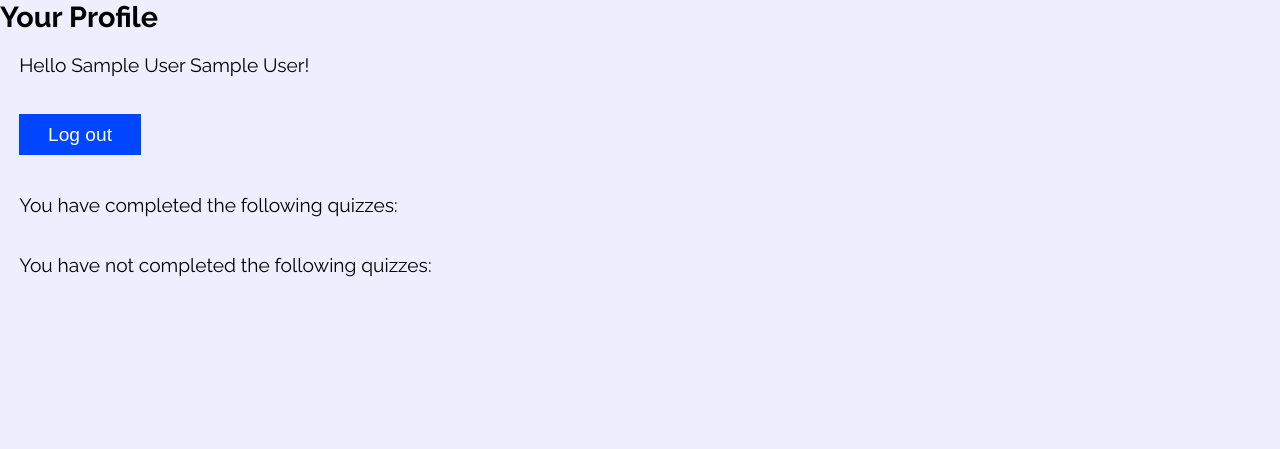
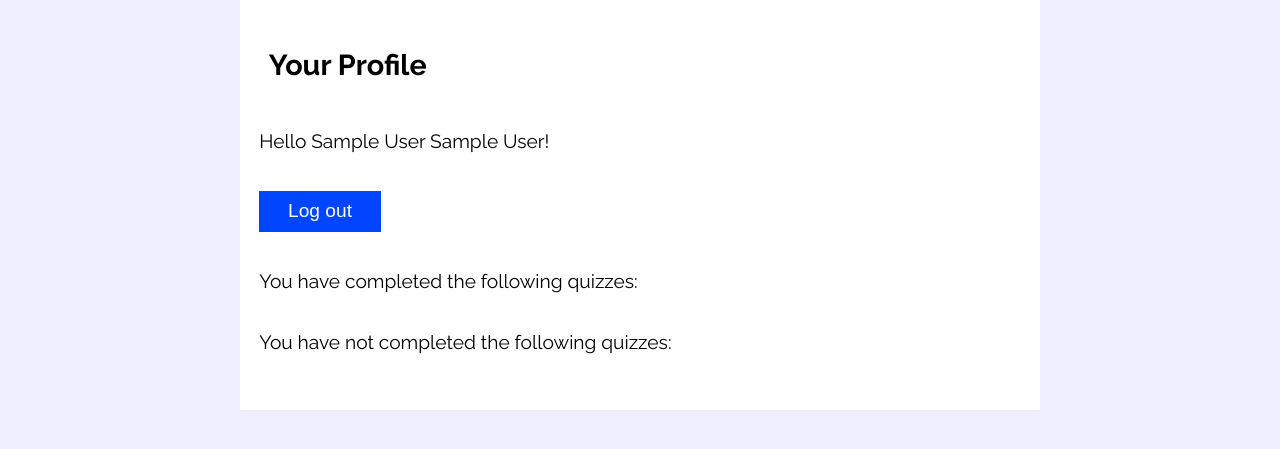
Before and after one commit to sylprimeau/esl-quiz-site, a PHP site: page /profile.php in a window 1280 px wide. Shown: the part 38-487 px from the top of the page. Run offline with PHP 8.4, Linux system fonts and the light colour scheme; the visitor is signed in with stand-in values (Sample User, id 1); data that the repository does not hold is empty; a stand-in replaces the project's code that opens the database connection; some libraries are stand-ins or nearby versions.

Commit message:
Made a few CSS adjustments to the profile page to make it look better

```diff
--- a/style.css
+++ b/style.css
@@ -387,6 +387,17 @@ footer {
 /***********************************************/
 /***********************************************/
 
+.profile-page {
+	max-width: 800px;
+	margin: auto;
+	background-color: white;
+	padding: 1em 0;
+}
+
+.profile-page h1 {
+	padding: 1em;
+}
+
 .profile-page p {
 	margin: 1em;
 }
```
